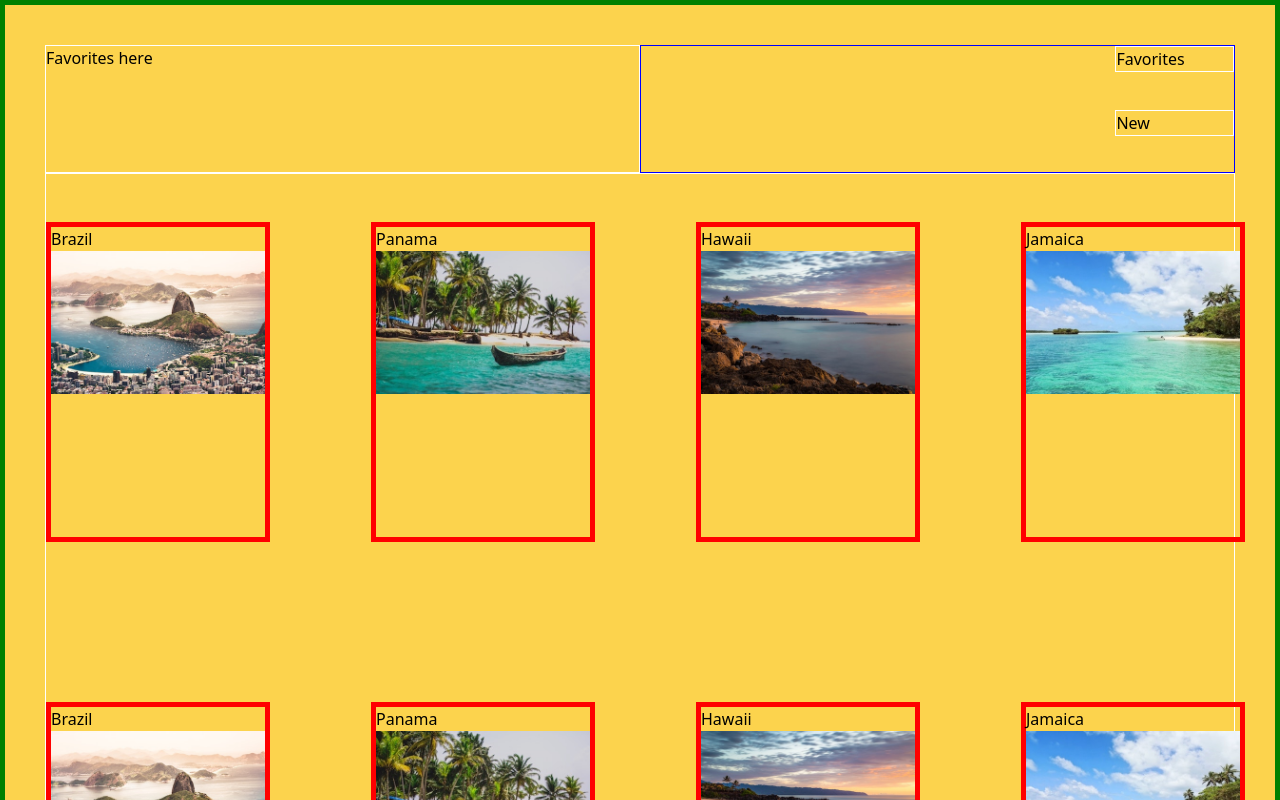
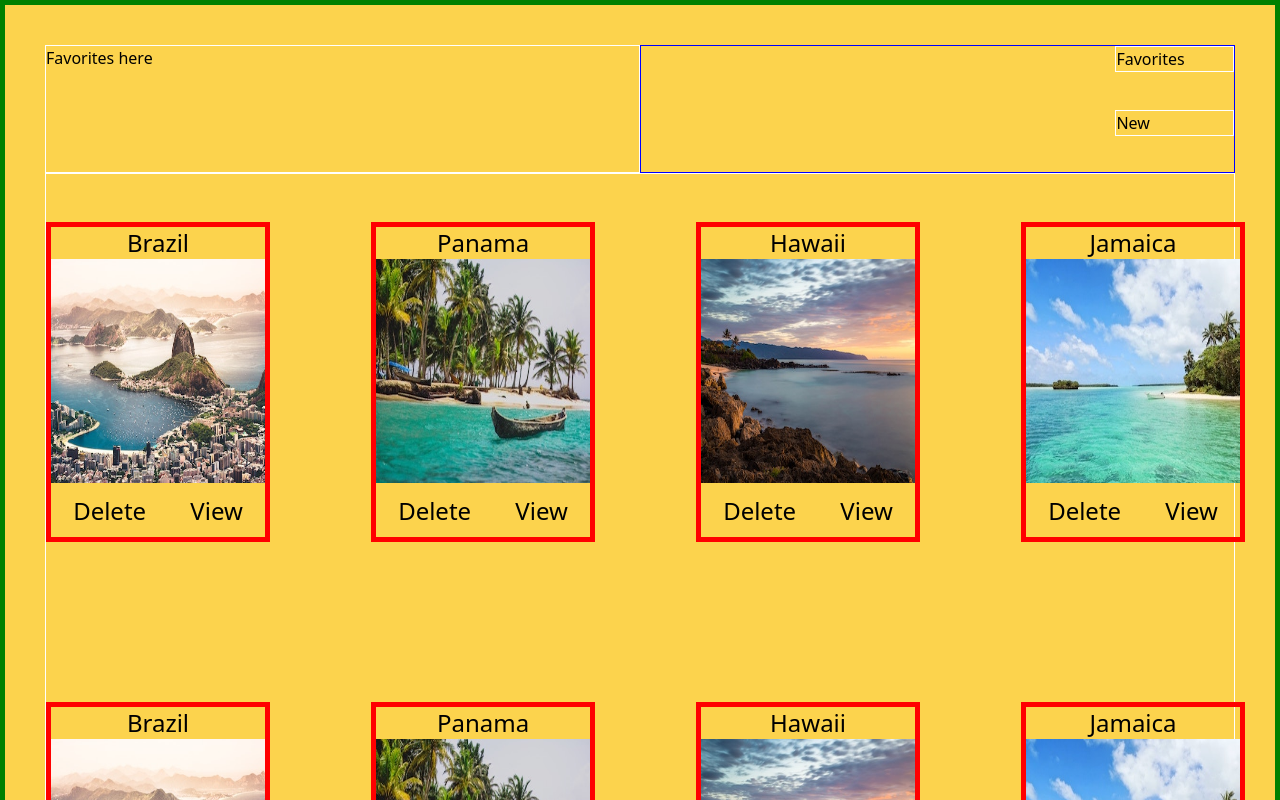
Before and after one commit to Kane13581/genesis, a Vue app: page / in a window 1280 px wide. Shown: the top 800 px of the page. Built offline with nearby package versions, Linux system fonts and the light colour scheme.

Commit message:
saving before modal

```diff
--- a/src/App.vue
+++ b/src/App.vue
@@ -17,13 +17,16 @@
           </div>
         </div>
         <div class="secondWrapper grid justify-center">
-        <div class="mainContainer md:grid md:grid-cols-3 lg:grid-cols-4 gap-28 justify-center h-4/6 md:h-5/6 md:w-full">
+        <div class="mainContainer md:grid md:grid-cols-2 lg:grid-cols-3 xl:grid-cols-4 2xl:grid-cols-5 gap-28 justify-center h-4/6 md:h-5/6 md:w-full">
           <div class="card" v-for="(destination, index) in destinations" :key="index">
-<!--            <router-link :to="`/countries/${destination.id}`">-->
-              {{ destination.name }}
-            <br>
-              <img :src="require(`./assets/${destination.image}`)" :alt="destination.name">
-<!--            </router-link>-->
+            <div class="countryName flex justify-center">
+              <p class="text-2xl">{{ destination.name }}</p>
+            </div>
+              <img class="imageStyle h-56" :src="require(`./assets/${destination.image}`)" :alt="destination.name">
+              <div class="imageButtonContainer flex justify-around mt-3">
+                <button class="text-2xl hover:shadow-lg ">Delete</button>
+                <button class="text-2xl hover:shadow-lg">View</button>
+              </div>
           </div>
         </div>
         </div>
@@ -99,3 +102,6 @@ data() {
 }
 
 </style>
+
+<!--<router-link :to="`/countries/${destination.id}`">&ndash;&gt;-->
+<!--            </router-link>&ndash;&gt;-->
```
